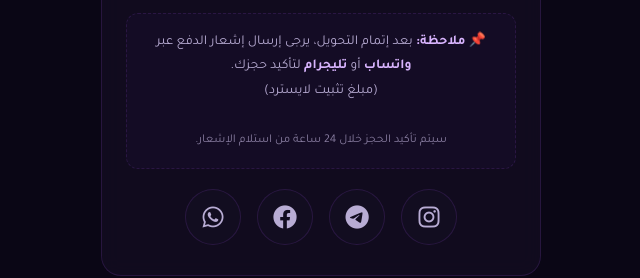
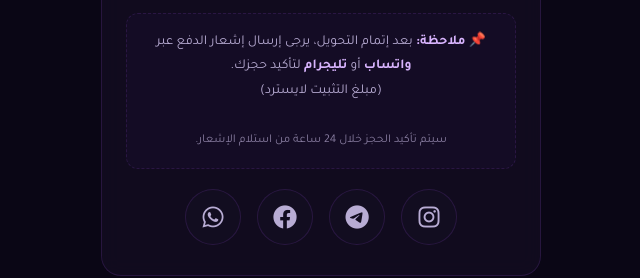
Before and after one commit to 12049/ph_ghazal, a plain HTML site: page pages/booking-confirm.html in a window 1280 px wide. Shown: the part 514-792 px from the top of the page, 319-959 px from the left. Drawn offline with Linux system fonts and the light colour scheme.

Commit message:
Fix typo in booking confirmation message

```diff
--- a/pages/booking-confirm.html
+++ b/pages/booking-confirm.html
@@ -472,7 +472,7 @@
           <strong>📌 ملاحظة:</strong> بعد إتمام التحويل، يرجى إرسال إشعار الدفع
           عبر <strong>واتساب</strong> أو <strong>تليجرام</strong> لتأكيد حجزك.
           <br />
-          (مبلغ تثبيت لايسترد)
+          (مبلغ التثبيت لايسترد)
           <br /><br />
           <span style="font-size: 0.75rem; opacity: 0.7">
             سيتم تأكيد الحجز خلال 24 ساعة من استلام الإشعار.
```
